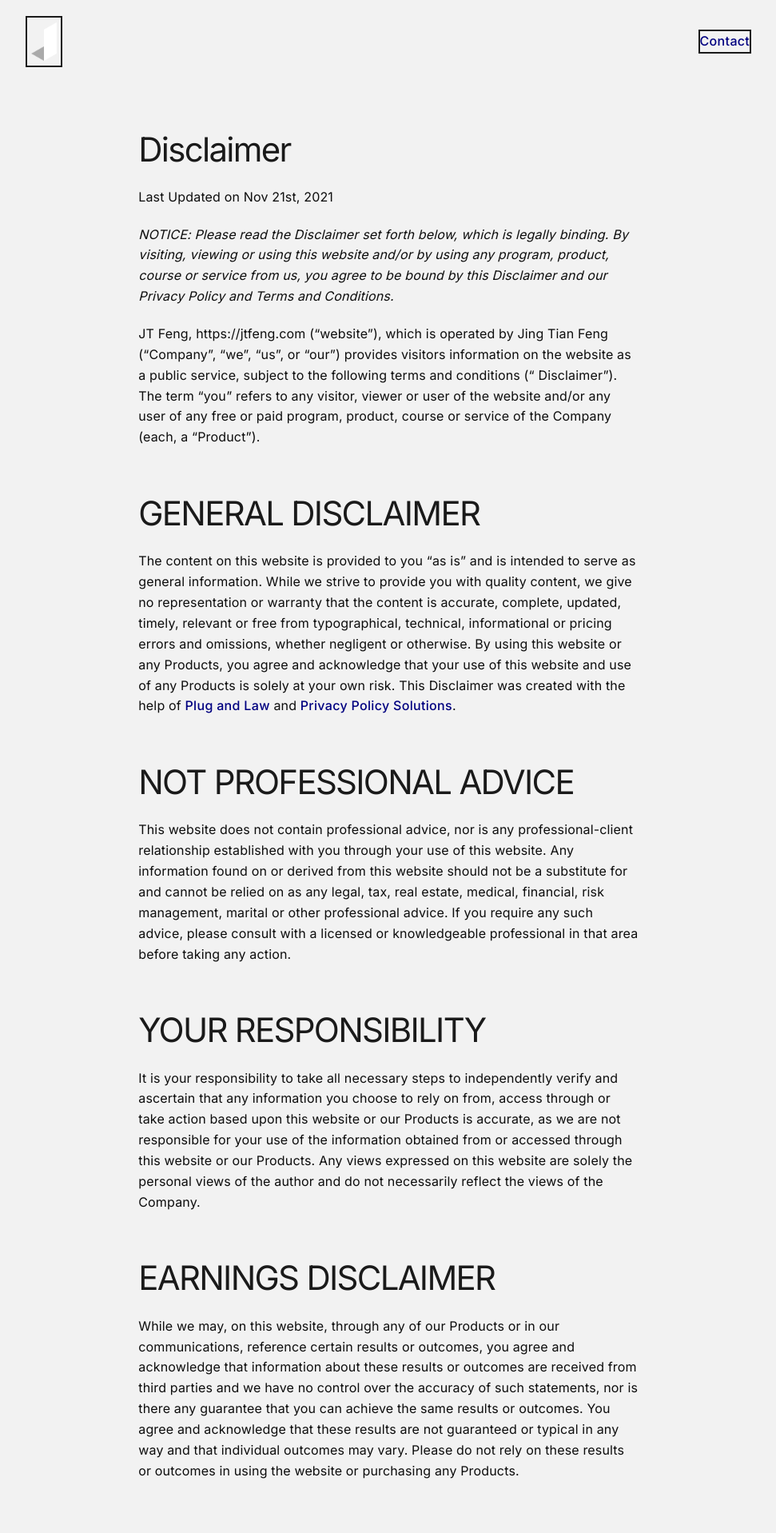
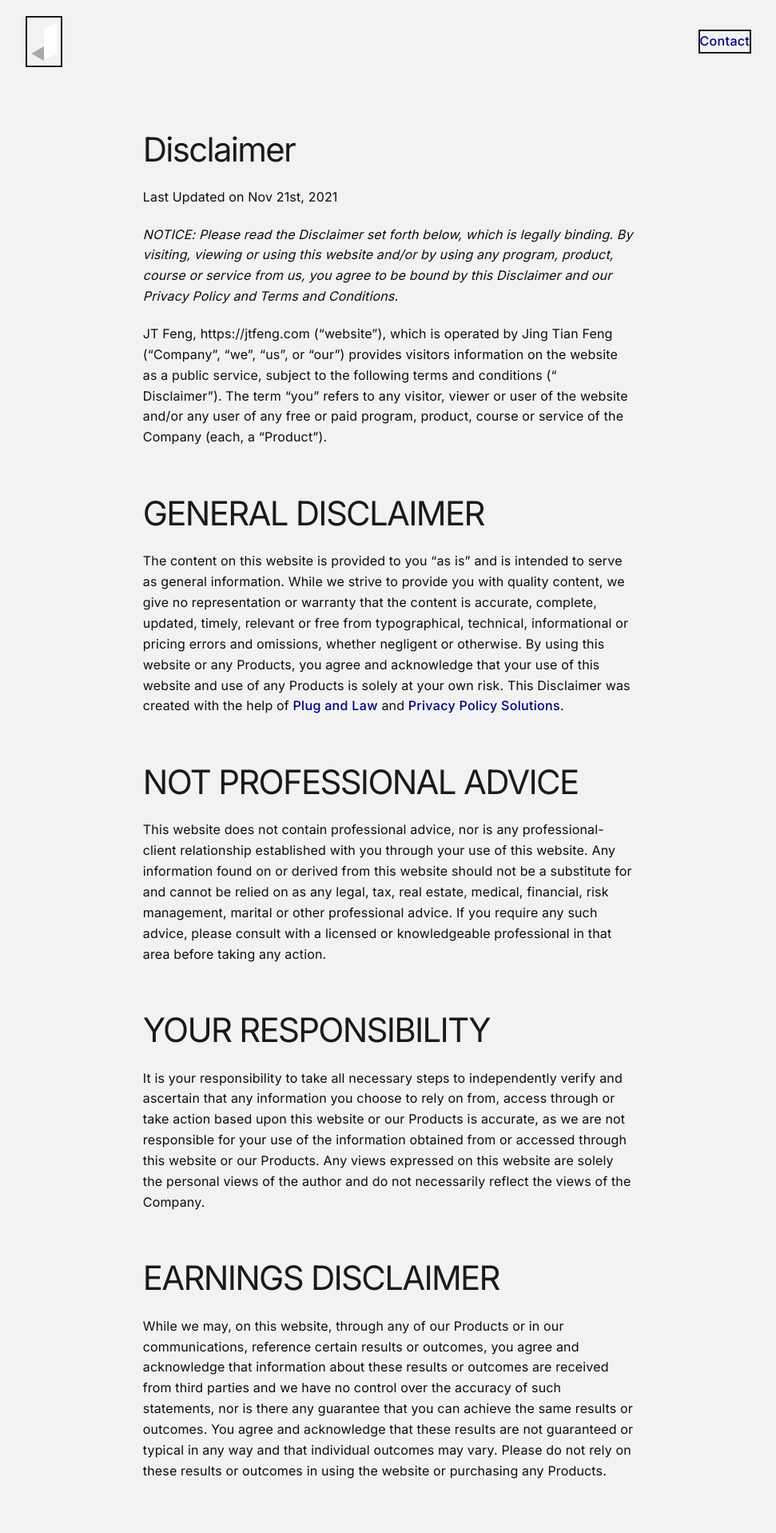
Before and after one commit to jingtianfeng/jtfeng-personal-1, a Jekyll site: the page built from disclaimer.md, in a window 1280 px wide. Shown: the top 1917 px of the page at 80% size, without its empty margins (154-1125 px from the left). Built offline with Jekyll 4.4.1, drawn with Linux system fonts in a browser that asks for light colours.

Commit message:
Update layout post: .px-3 to .px-4 to match .container padding

```diff
--- a/_layouts/post.html
+++ b/_layouts/post.html
@@ -3,7 +3,7 @@ layout: default
 ---
 
 <article>
-    <div class="prose px-3 pb-6 mx-auto">
+    <div class="prose px-4 pb-6 mx-auto">
         {{ content }}
     </div>
 </article>
```
